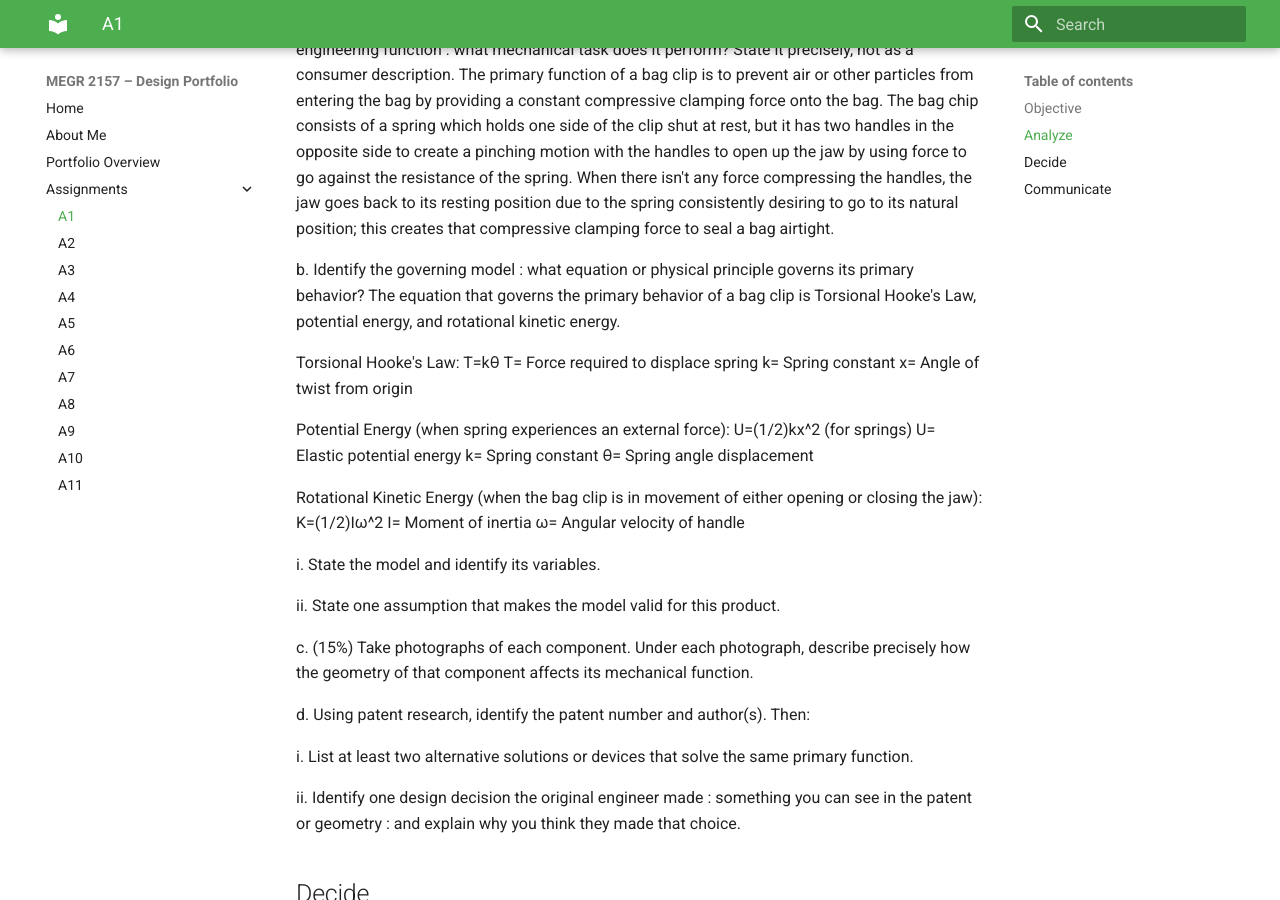
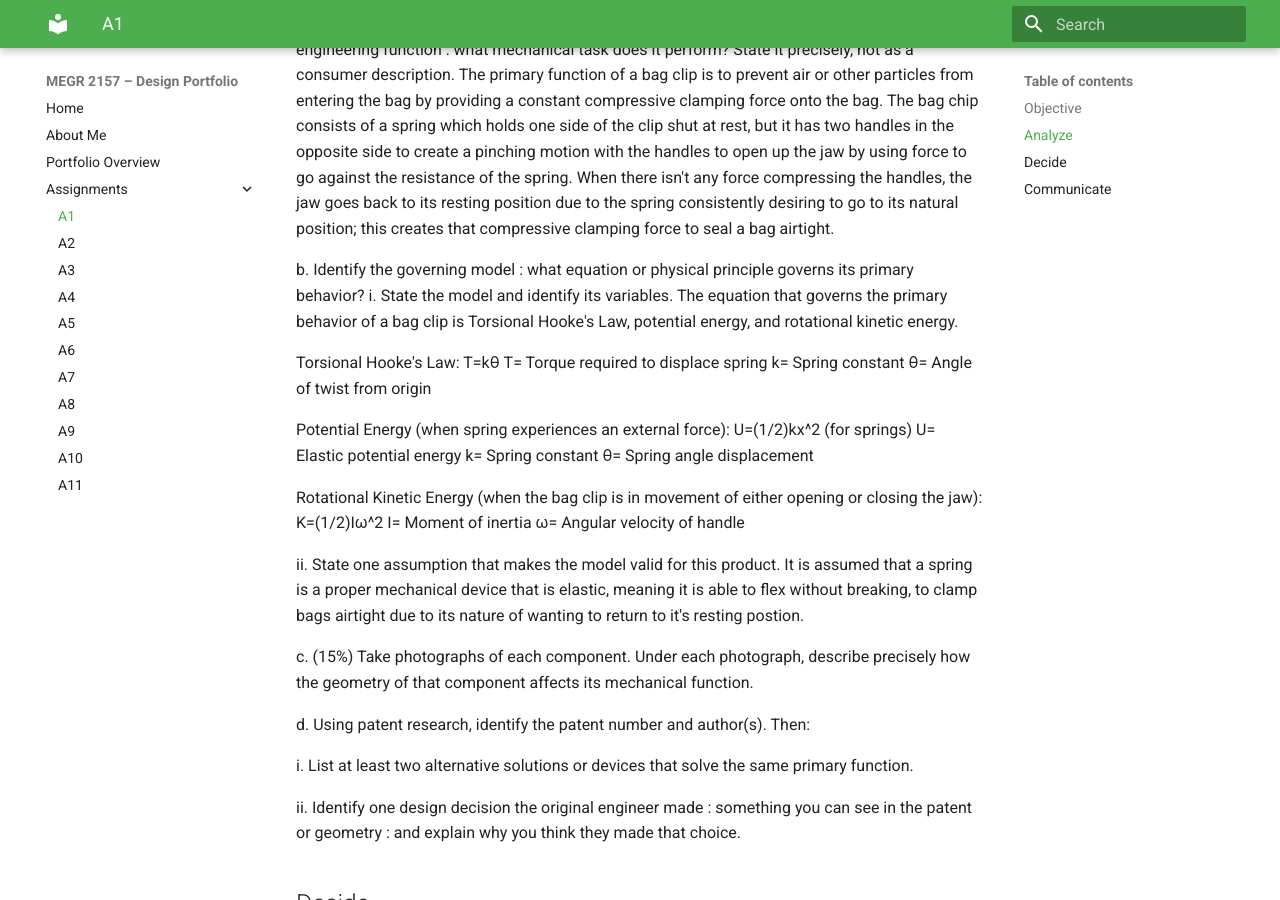
Before and after one commit to Jeffrey-Mendoza/megr2157-portfolio, an MkDocs documentation site: the page built from docs/assignments/A01/index.md, in a window 1280 px wide and 900 px high, scrolled down 2099 px. Built offline with MkDocs 1.6.1 and Material for MkDocs 9.7.7, drawn with Linux system fonts in a browser that asks for light colours.

Commit message:
Enhance documentation on bag clip mechanics and models
Added detailed explanations of the bag clip's function, governing model, and assumptions regarding its mechanical behavior.

```diff
--- a/docs/assignments/A01/index.md
+++ b/docs/assignments/A01/index.md
@@ -38,12 +38,13 @@ a.  (15%) What is the primary function of this product? State it as an engineeri
 The primary function of a bag clip is to prevent air or other particles from entering the bag by providing a constant compressive clamping force onto the bag. The bag chip consists of a spring which holds one side of the clip shut at rest, but it has two handles in the opposite side to create a pinching motion with the handles to open up the jaw by using force to go against the resistance of the spring. When there isn't any force compressing the handles, the jaw goes back to its resting position due to the spring consistently desiring to go to its natural position; this creates that compressive clamping force to seal a bag airtight.
 
 b.  Identify the governing model : what equation or physical principle governs its primary behavior?
+i.  State the model and identify its variables.
 The equation that governs the primary behavior of a bag clip is Torsional Hooke's Law, potential energy, and rotational kinetic energy.
 
 Torsional Hooke's Law: T=kθ
-T= Force required to displace spring
+T= Torque required to displace spring
 k= Spring constant
-x= Angle of twist from origin
+θ= Angle of twist from origin
 
 Potential Energy (when spring experiences an external force): U=(1/2)kx^2 (for springs)
 U= Elastic potential energy
@@ -54,9 +55,8 @@ Rotational Kinetic Energy (when the bag clip is in movement of either opening or
 I= Moment of inertia
 ω= Angular velocity of handle
 
-i.  State the model and identify its variables.
-
 ii.  State one assumption that makes the model valid for this product.
+It is assumed that a spring is a proper mechanical device that is elastic, meaning it is able to flex without breaking, to clamp bags airtight due to its nature of wanting to return to it's resting postion.
 
 c.  (15%) Take photographs of each component. Under each photograph, describe precisely how the geometry of that component affects its mechanical function.
 
```
